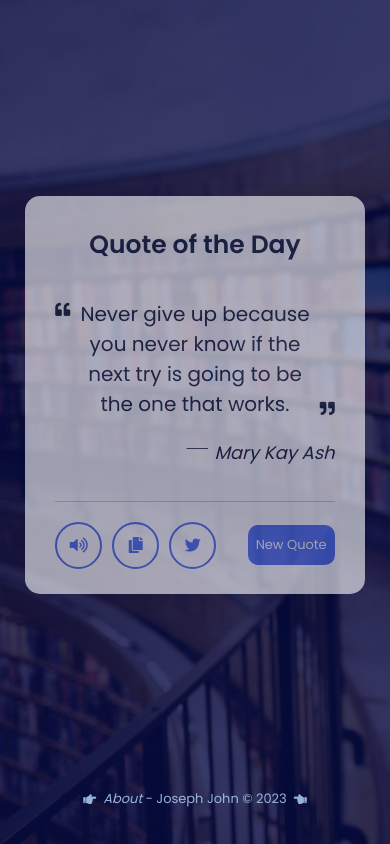
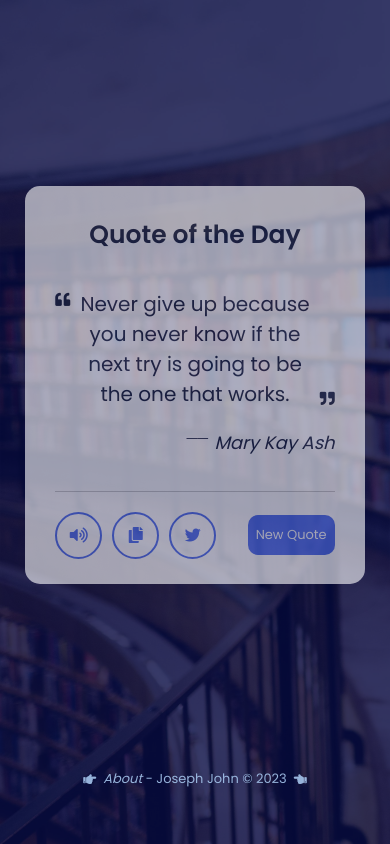
Before and after one commit to profJays/randomquotes, a plain HTML site: page index.html in a window 390 px wide. Drawn offline with Linux system fonts and the light colour scheme.

Commit message:
final footer fix

```diff
--- a/style.css
+++ b/style.css
@@ -231,9 +231,7 @@ ul .speech.active{
     }
 
     .foots{
-      margin-bottom: 35px;
-      /* justify-content: center; */
-      flex-shrink: 0;
+      margin-bottom: 55px;
     }
 
     /* About Page Mobile */
```
Also changed, not shown: about.html (+1 -1 lines).
